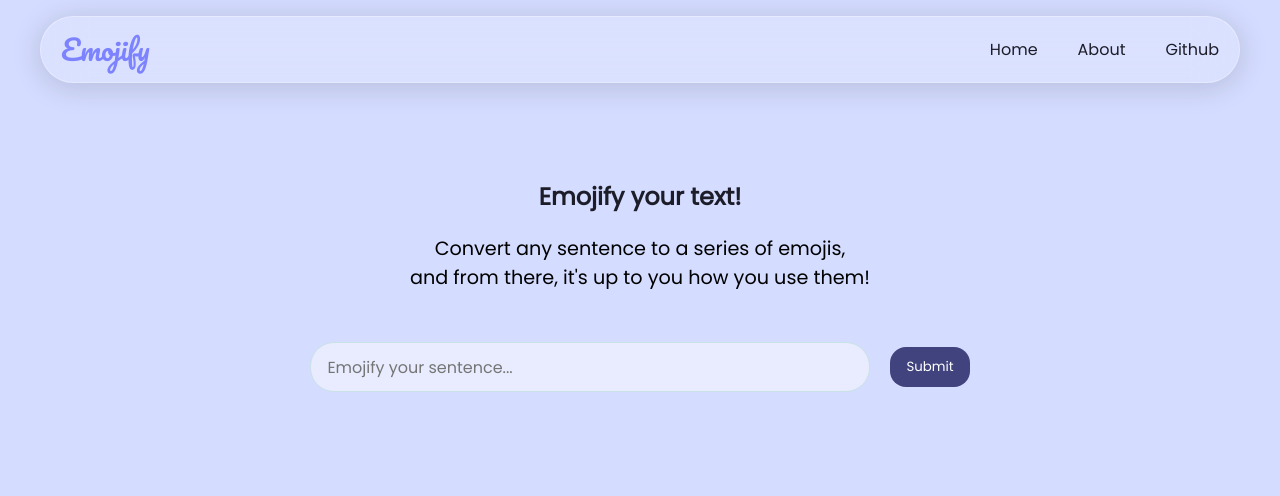
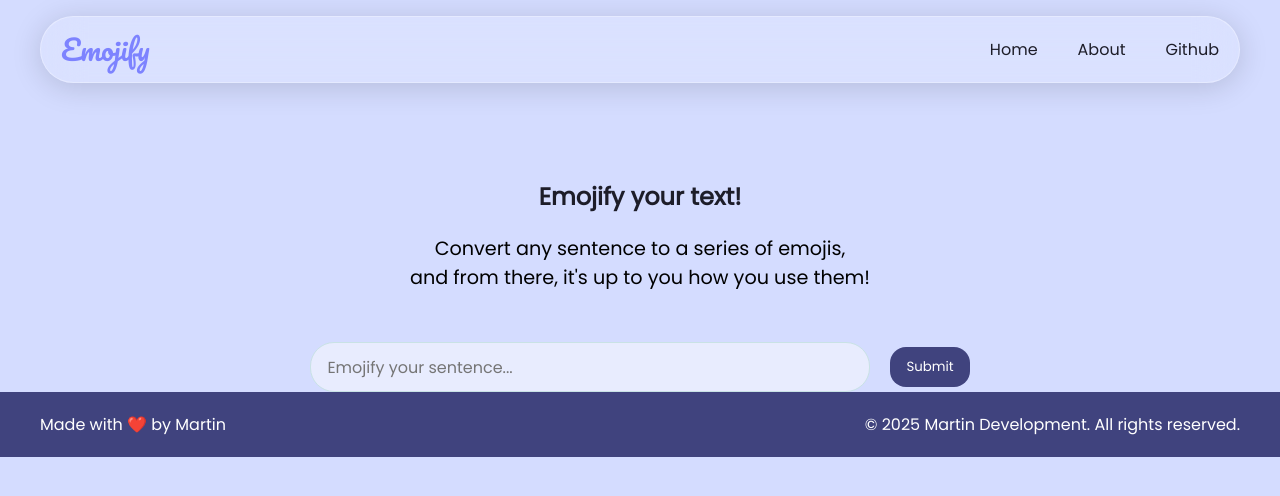
Before and after one commit to mspassov/emojify, a Next.js app: page / in a window 1280 px wide. Shown: the top 496 px of the page. Built offline with nearby package versions, Linux system fonts and the light colour scheme.

Commit message:
layout fixes

```diff
--- a/app/layout.jsx
+++ b/app/layout.jsx
@@ -1,5 +1,6 @@
 import React from "react";
 import Navbar from "@/components/Navbar";
+import Footer from "@/components/Footer";
 import "@/assets/globals.css";
 import "@/assets/nav.css";
 import { ToastContainer } from "react-toastify";
@@ -26,10 +27,13 @@ const pacifico = Pacifico({
 const MainLayout = ({ children }) => {
   return (
     <html className={`${poppins.variable} ${pacifico.variable}`}>
-      <body className="container">
-        <Navbar />
-        {children}
-        <ToastContainer />
+      <body className="">
+        <div className="container">
+          <Navbar />
+          {children}
+          <ToastContainer />
+        </div>
+        <Footer />
       </body>
     </html>
   );
--- /dev/null
+++ b/assets/footer.css
@@ -0,0 +1,11 @@
+.footer{
+    background-color: #40437e;
+    color: white;
+    padding: 20px 0;
+}
+
+.footer .footer-flex{
+    display: flex;
+    align-items: center;
+    justify-content: space-between;
+}
--- /dev/null
+++ b/components/Footer.jsx
@@ -0,0 +1,19 @@
+import React from "react";
+import "@/assets/footer.css";
+
+const Footer = () => {
+  const currentYear = new Date().getFullYear();
+
+  return (
+    <footer className="footer">
+      <div className="container footer-flex">
+        <p>Made with ❤️ by Martin</p>
+        <div className="copyright">
+          &copy; {currentYear} Martin Development. All rights reserved.
+        </div>
+      </div>
+    </footer>
+  );
+};
+
+export default Footer;
--- a/components/Navbar.jsx
+++ b/components/Navbar.jsx
@@ -19,7 +19,12 @@ const Navbar = () => {
             </Link>
           </li>
           <li className="nav-link">
-            <Link href="https://github.com/mspassov/emojify" className="link">
+            <Link
+              href="https://github.com/mspassov/emojify"
+              target="_blank"
+              rel="noopener noreferrer"
+              className="link"
+            >
               <div className="github">Github</div>
               <FaGithub className="github-icon" />
             </Link>
```
